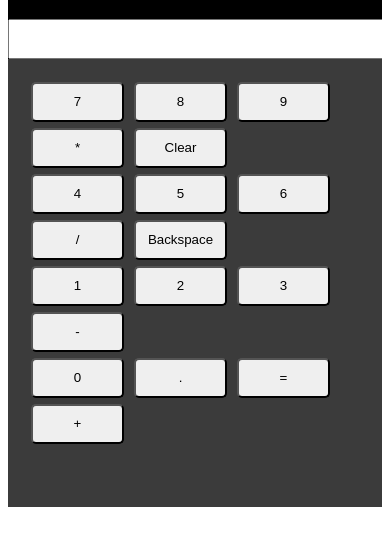
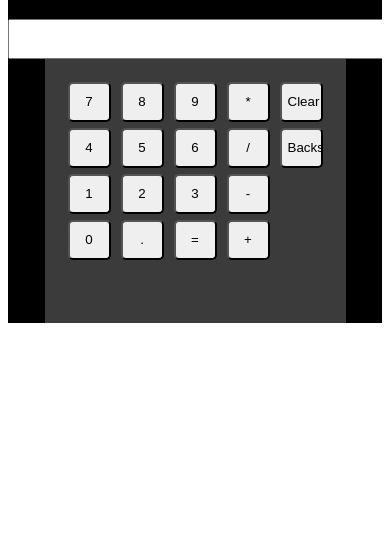
Before and after one commit to joyalbmathew7/Calculator1, a plain HTML site: page index.html in a window 390 px wide. Shown: the part 69-614 px from the top of the page. Drawn offline with Linux system fonts and the light colour scheme.

Commit message:
Update styles.css

```diff
--- a/styles.css
+++ b/styles.css
@@ -36,3 +36,13 @@
 #display{
     width: 100%;
 }
+
+@media screen and (max-width:600px){
+    button{
+    width: 43px;
+    height: 40px;
+    border-radius: 5px;
+    margin: 3px ;
+    overflow: hidden;
+}
+}
```
